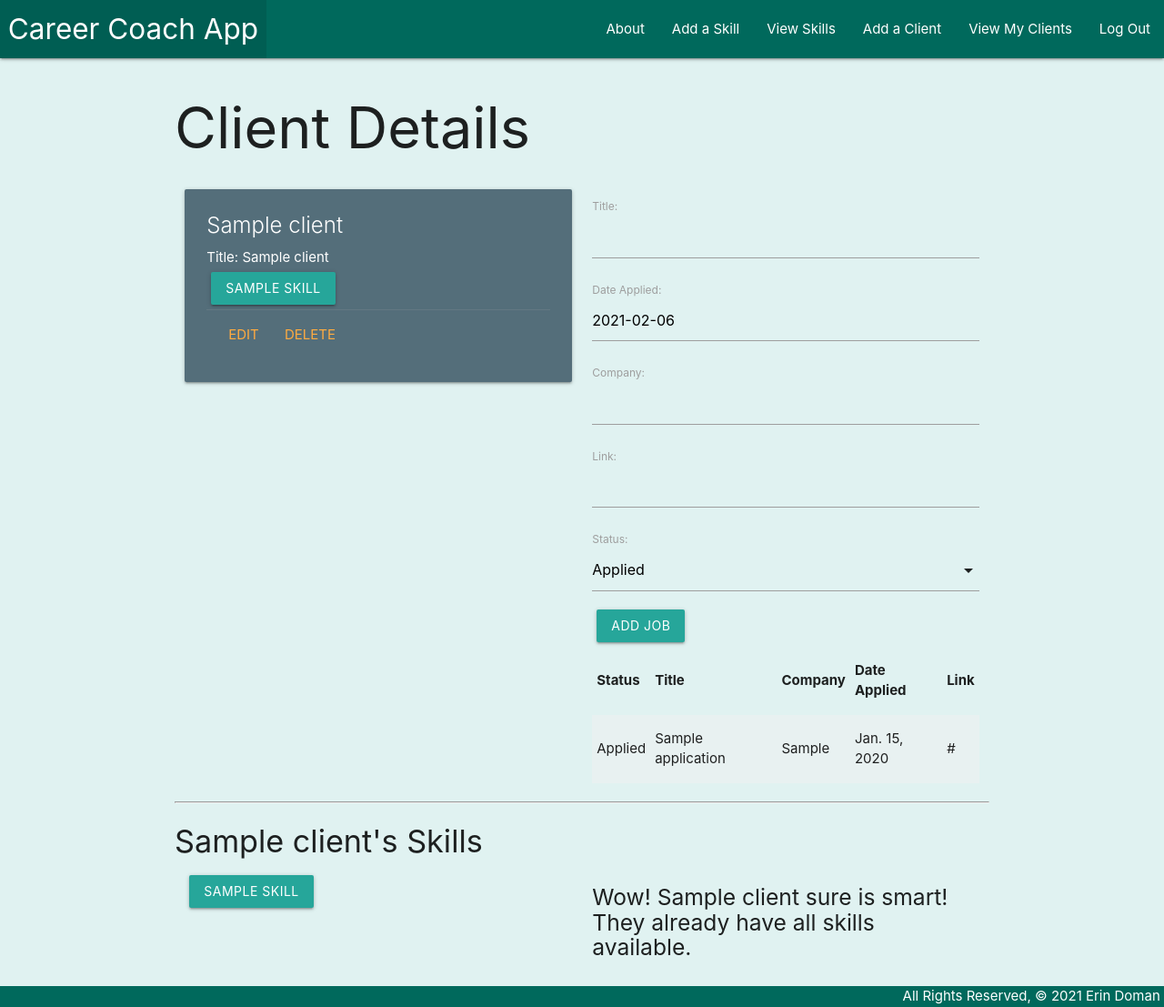
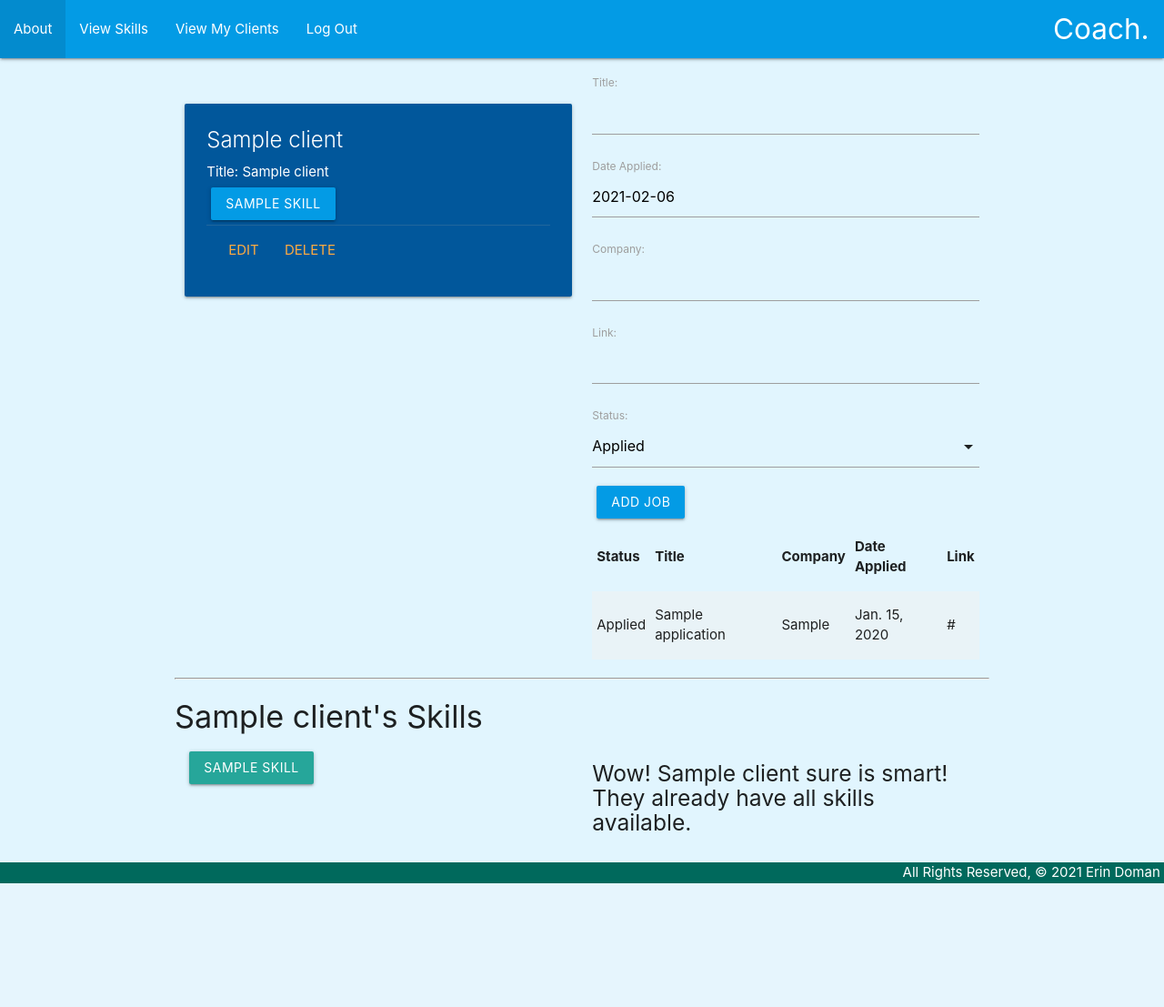
Before and after one commit to erindoman/career-coaching-app, a Django app: page /clients/1/ in a window 1280 px wide. Shown: the whole page at 91% size. After the commit the page ends 971 px from the top, so only its background shows below. Run offline with Django 3.2, Linux system fonts and the light colour scheme; a user stored in the database is signed in; tables that the repository leaves empty hold one stand-in row (values such as "Sample post").

Commit message:
change color schemee and reorg

```diff
--- a/main_app/static/css/style.css
+++ b/main_app/static/css/style.css
@@ -2,7 +2,7 @@ body {
   display: flex;
   min-height: 100vh;
   flex-direction: column;
-  background-color: #e0f2f1;
+  background-color: #e1f5fe;
 }
 
 main {
@@ -16,7 +16,7 @@ footer.page-footer {
 
 h3 {
   text-align: center;
-  color: #004d40;
+  color: #01579b;
 }
 
 a {
@@ -26,3 +26,7 @@ a {
 .btn {
   margin: 5px;
 }
+
+.card {
+  margin: 50px 0 0 0;
+}
--- a/main_app/templates/about.html
+++ b/main_app/templates/about.html
@@ -1,7 +1,7 @@
 {% extends 'base.html' %}
 {% block content %}
 
-<h3>About the Career Coach App</h3>
+<h3>About Coach.</h3>
 <hr />
 <p>Lorem ipsum dolor sit amet, consectetur adipiscing elit, sed do eiusmod tempor incididunt ut labore et dolore magna aliqua. Ut enim ad minim veniam, quis nostrud exercitation ullamco laboris nisi ut aliquip ex ea commodo consequat. Duis aute irure dolor in reprehenderit in voluptate velit esse cillum dolore eu fugiat nulla pariatur. Excepteur sint occaecat cupidatat non proident, sunt in culpa qui officia deserunt mollit anim id est laborum.</p>
 
--- a/main_app/templates/base.html
+++ b/main_app/templates/base.html
@@ -16,16 +16,14 @@
 <body>
   <header class="navbar-fixed">
     <nav>
-      <div class="nav-wrapper teal darken-3">
+      <div class="nav-wrapper light-blue darken-1">
         <ul>
-          <li><a href="/about" class="left brand-logo">&nbsp;Career Coach App&nbsp;</a></li>
+          <li><a href="/about" class="right brand-logo hide-on-med-and-down">&nbsp;Coach.&nbsp;</a></li>
         </ul>
-        <ul class="right">
+        <ul id="nav-mobile" class="left">
           <li><a href="{% url 'about' %}">About</a></li>
           {% if user.is_authenticated %}
-          <li><a href="{% url 'skills_create' %}">Add a Skill</a></li>
           <li><a href="{%  url 'skills_index' %}">View Skills</a></li>
-          <li><a href="{% url 'client_create' %}">Add a Client</a></li>
           <li><a href="/clients">View My Clients</a></li>
           <li><a href="{% url 'logout' %}">Log Out</a></li>
           {% else %}
--- a/main_app/templates/clients/detail.html
+++ b/main_app/templates/clients/detail.html
@@ -1,21 +1,14 @@
-{% extends 'base.html' %}
-{% block content %}
-
-<h1>Client Details</h1>
+{% extends 'base.html' %} {% block content %}
 
 <div class="row">
   <div class="col s12 m6">
-    <div class="card blue-grey darken-1">
+    <div class="card light-blue darken-4">
       <div class="card-content white-text">
         <span class="card-title">{{ client.name }}</span>
         <p>Title: {{ client.title }}</p>
-                {% if client.skills.count %}
-      {% for skill in client.skills.all %}
-        <a class="waves-effect waves-light btn">
-             {{ skill.name }}
-        </a>
-      {% endfor %}
-    {% else %}
+        {% if client.skills.count %} {% for skill in client.skills.all %}
+        <a class="waves-effect waves-light btn light-blue darken-1"> {{ skill.name }} </a>
+        {% endfor %} {% else %}
         <h5>No Skills Added</h5>
         {% endif %}
 
@@ -28,13 +21,18 @@
   </div>
   <div class="col s6">
     <form action="{% url 'add_application' client.id %}" method="post">
-            {% csrf_token %}
-            {{ application_form.as_p }}
-            <input type="submit" class="btn" value="Add Job">
+      {% csrf_token %} {{ application_form.as_p }}
+      <input type="submit" class="btn light-blue darken-1" value="Add Job" />
     </form>
     <table class="striped">
       <thead>
-            <tr><th>Status</th><th>Title</th><th>Company</th><th>Date Applied</th><th>Link</th></tr>
+        <tr>
+          <th>Status</th>
+          <th>Title</th>
+          <th>Company</th>
+          <th>Date Applied</th>
+          <th>Link</th>
+        </tr>
       </thead>
       <tbody>
         {% for application in client.application_set.all %}
@@ -49,30 +47,22 @@
       </tbody>
     </table>
   </div>
-
 </div>
-<hr>
+<hr />
 <h4>{{ client.name }}'s Skills</h4>
 <div class="row">
   <div class="col s6">
-    {% if client.skills.count %}
-      {% for skill in client.skills.all %}
-        <a class="waves-effect waves-light btn">
-             {{ skill.name }}
-        </a>
-      {% endfor %}
-    {% else %}
+    {% if client.skills.count %} {% for skill in client.skills.all %}
+    <a class="waves-effect waves-light btn"> {{ skill.name }} </a>
+    {% endfor %} {% else %}
     <h5>No Skills Added</h5>
     {% endif %}
   </div>
   <div class="col s6">
-    {% if skills.count %}
-      {% for skill in skills.all %}
+    {% if skills.count %} {% for skill in skills.all %}
     <div class="card">
       <div class="card-content">
-            <span class="card-title">
-              {{ skill.name }}
-            </span>
+        <span class="card-title"> {{ skill.name }} </span>
       </div>
       <div class="card-action">
         <form action="{% url 'assoc_skill' client.id skill.id %}" method="post">
@@ -81,23 +71,25 @@
         </form>
       </div>
     </div>
-      {% endfor %}
-    {% else %}
-      <h5>Wow! {{client.name}} sure is smart! They already have all skills available.</h5>
+    {% endfor %} {% else %}
+    <h5>
+      Wow! {{client.name}} sure is smart! They already have all skills
+      available.
+    </h5>
     {% endif %}
   </div>
 </div>
 
 <script>
-var dateEl = document.getElementById('id_dateApplied');
+  var dateEl = document.getElementById("id_dateApplied");
   M.Datepicker.init(dateEl, {
-    format: 'yyyy-mm-dd',
+    format: "yyyy-mm-dd",
     defaultDate: new Date(),
     setDefaultDate: true,
-    autoClose: true
+    autoClose: true,
   });
 
-  var selectEl = document.getElementById('id_status');
+  var selectEl = document.getElementById("id_status");
   M.FormSelect.init(selectEl);
 </script>
 
--- a/main_app/templates/clients/index.html
+++ b/main_app/templates/clients/index.html
@@ -2,6 +2,9 @@
 {% block content %}
 
 <h3>My Clients</h3>
+<a href="{% url 'client_create' %}">Add a Client</a>
+
+<hr />
 
 {% for client in clients %}
   <div class="card">
--- a/main_app/templates/main_app/skill_list.html
+++ b/main_app/templates/main_app/skill_list.html
@@ -8,7 +8,7 @@
 <hr />
 
 {% for skill in skill_list %}
-  <a class="waves-effect waves-light btn teal darken-3" href="{% url 'skills_detail' skill.id %}">
+  <a class="waves-effect waves-light btn light-blue darken-4" href="{% url 'skills_detail' skill.id %}">
       {{ skill.name }}
   </a>
 {% endfor %}
--- a/main_app/urls.py
+++ b/main_app/urls.py
@@ -2,8 +2,7 @@ from django.urls import path
 from . import views
 
 urlpatterns = [
-    path('', views.home, name='home'),
-    path('about/', views.about, name='about'),
+    path('', views.about, name='about'),
     path('clients/', views.clients_index, name='index'),
     path('clients/<int:client_id>/', views.clients_detail, name='detail'),
     path('clients/create/', views.ClientCreate.as_view(), name='client_create'),
```
Lines whose indentation alone changed are shown as unchanged.
